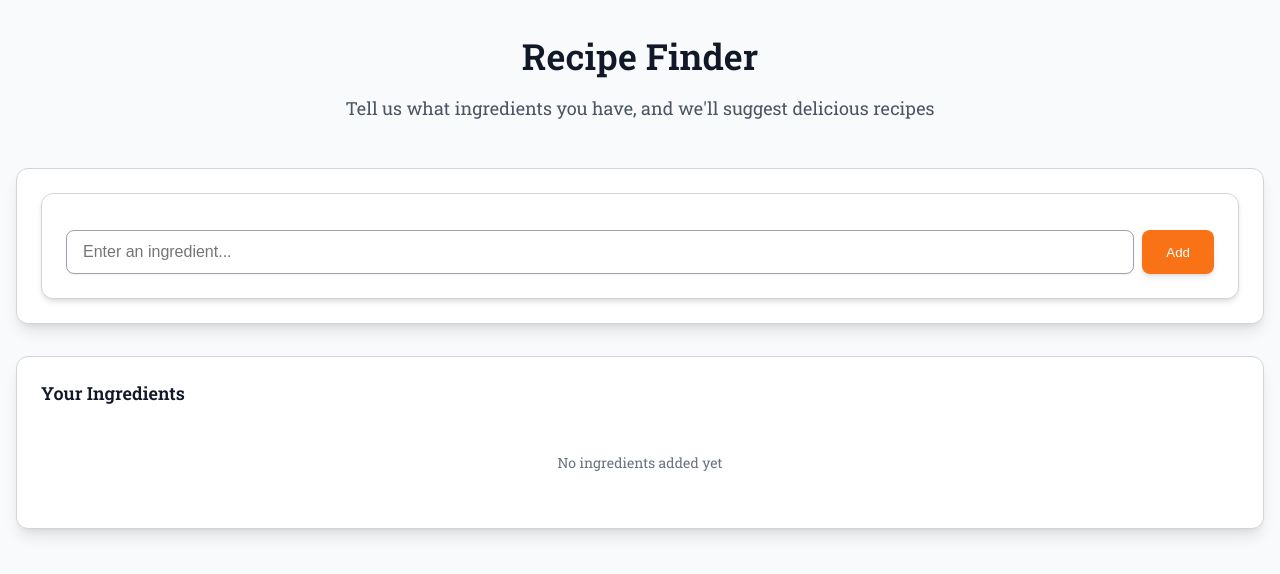
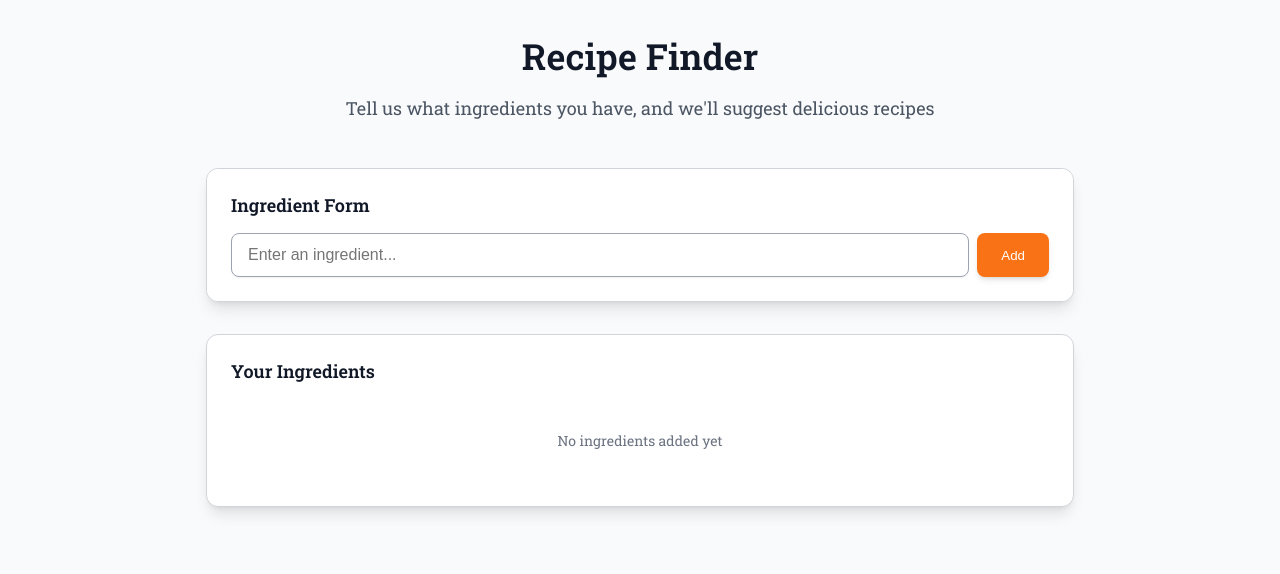
Before and after one commit to akumaluffy/RecipeSuggestor, a React (Vite) app in the folder frontend/app/: page / in a window 1280 px wide. Shown: the top 574 px of the page. Built offline with nearby package versions, Linux system fonts and the light colour scheme.

Commit message:
fix input form to fill input section and match size of ingredients list and recipe container

```diff
--- a/frontend/app/src/App.css
+++ b/frontend/app/src/App.css
@@ -5,7 +5,7 @@
 }
 
 .app-content {
-    max-width: 1280px;
+    max-width: 900px;
     margin: 0 auto;
     padding: 2rem 1rem;
 }
--- a/frontend/app/src/components/InputForm.css
+++ b/frontend/app/src/components/InputForm.css
@@ -1,22 +1,22 @@
 .input-form-container {
   background-color: white;
   border-radius: 0.75rem;
-    box-shadow: 0 4px 6px -1px rgba(0, 0, 0, 0.1), 0 2px 4px -2px rgba(0, 0, 0, 0.1);
-    border: 1px solid #d1d5db;
   padding: 1.5rem;
+  width: 100%;
+  box-sizing: border-box;
 }
 
-  .input-form-label {
-    display: block;
-    font-size: 0.875rem;
-    font-weight: 500;
-    color: #374151;
-    margin-bottom: 0.75rem;
+.input-form-title {
+  font-size: 1.125rem;
+  font-weight: 600;
+  color: #111827;
+  margin-bottom: 1rem;
 }
 
   .input-form-controls {
     display: flex;
     gap: 0.5rem;
+    width: 100%;
   }
 
 .input-form-field {
@@ -27,11 +27,7 @@
     box-shadow: 0 1px 2px 0 rgba(0, 0, 0, 0.05);
     font-size: 1rem;
     outline: none;
-  }
-
-  .input-form-field:focus {
-    border-color: #f97316;
-    box-shadow: 0 0 0 2px rgba(249, 115, 22, 0.2);
+    min-width: 0;
 }
 
   .input-form-button {
@@ -47,6 +43,7 @@
     gap: 0.5rem;
     cursor: pointer;
     transition: background-color 0.2s;
+    flex-shrink: 0;
   }
 
   .input-form-button:hover {
--- a/frontend/app/src/components/InputForm.tsx
+++ b/frontend/app/src/components/InputForm.tsx
@@ -19,7 +19,7 @@ export const InputForm: React.FC<InputFormProps> = ({
 
   return (
     <div className="input-form-container">
-      <label className="input-form-label"></label>
+      <h2 className="input-form-title">Ingredient Form</h2>
       <div className="input-form-controls">
         <input
           type="text"
--- a/frontend/app/src/containers/RecipeFinderContainer.css
+++ b/frontend/app/src/containers/RecipeFinderContainer.css
@@ -11,7 +11,6 @@
   border-radius: 0.75rem;
   box-shadow: 0 10px 15px -3px rgba(0, 0, 0, 0.1), 0 4px 6px -4px rgba(0, 0, 0, 0.1);
   border: 1px solid #d1d5db;
-  padding: 1.5rem;
 }
 
 .recipe-finder-ingredients-section {
--- a/frontend/app/src/containers/RecipeFinderContainer.tsx
+++ b/frontend/app/src/containers/RecipeFinderContainer.tsx
@@ -34,6 +34,10 @@ export const RecipeFinderContainer = () => {
       setIngredientsList(prev => prev.filter(ing => ing.id !== selectedIngredient));
       setSelectedIngredient(null);
     }
+  };
+
+  const handleSelectIngredient = (id: string) => {
+    setSelectedIngredient(prev => prev === id ? null : id);
   };
 
   const handleSubmit = async () => {
@@ -103,7 +107,7 @@ export const RecipeFinderContainer = () => {
             ingredients={ingredientsList}
             selectedIngredient={selectedIngredient}
             isLoading={isLoading}
-            onSelectIngredient={setSelectedIngredient}
+            onSelectIngredient={handleSelectIngredient}
             onRemove={handleRemove}
             onSubmit={handleSubmit}
           />
--- a/frontend/app/src/containers/RecipesContainer.tsx
+++ /dev/null
@@ -1,6 +0,0 @@
-import { useState } from 'react';
-
-export const RecipesContainer = () => {
-
-
-}
```
Lines whose indentation alone changed are shown as unchanged.
